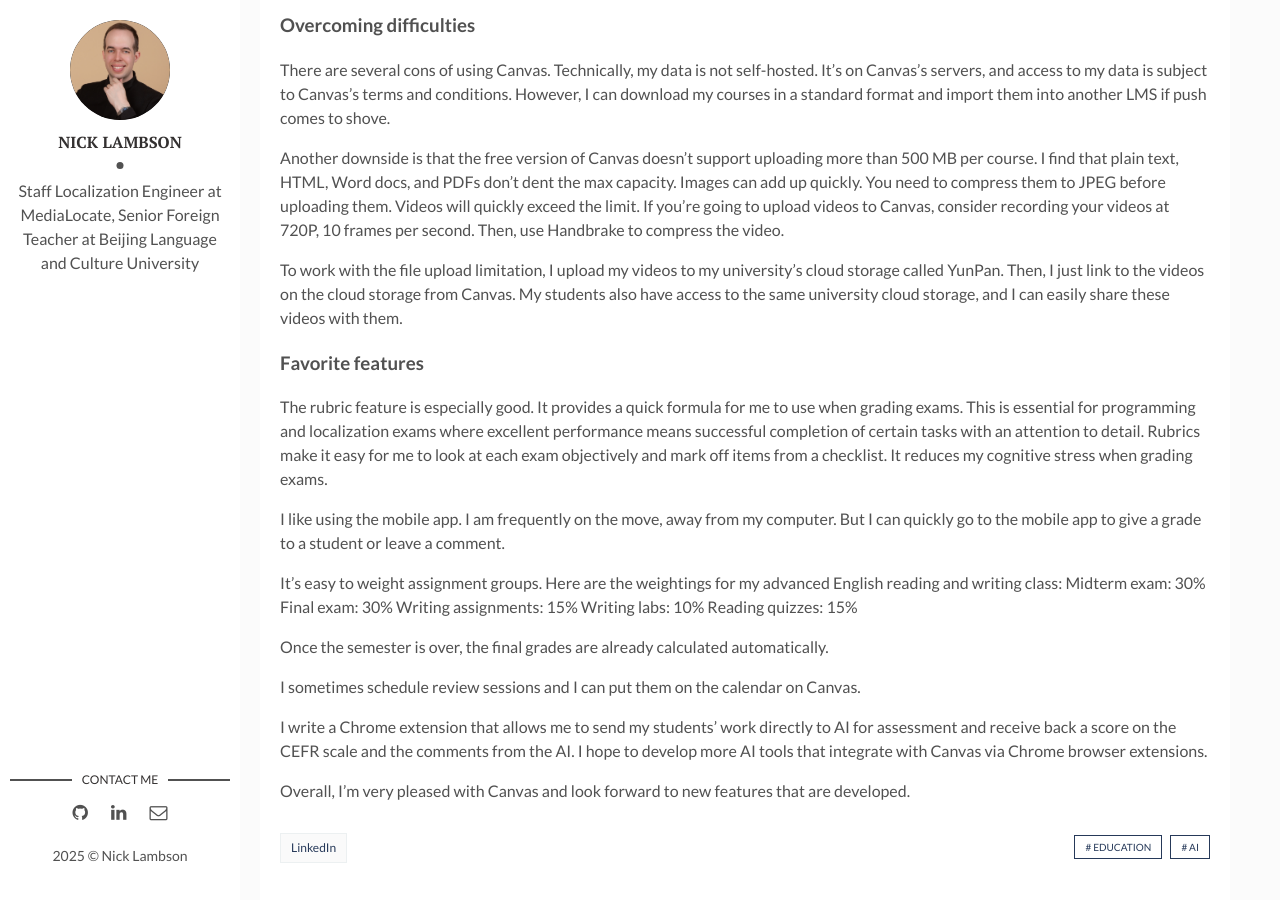
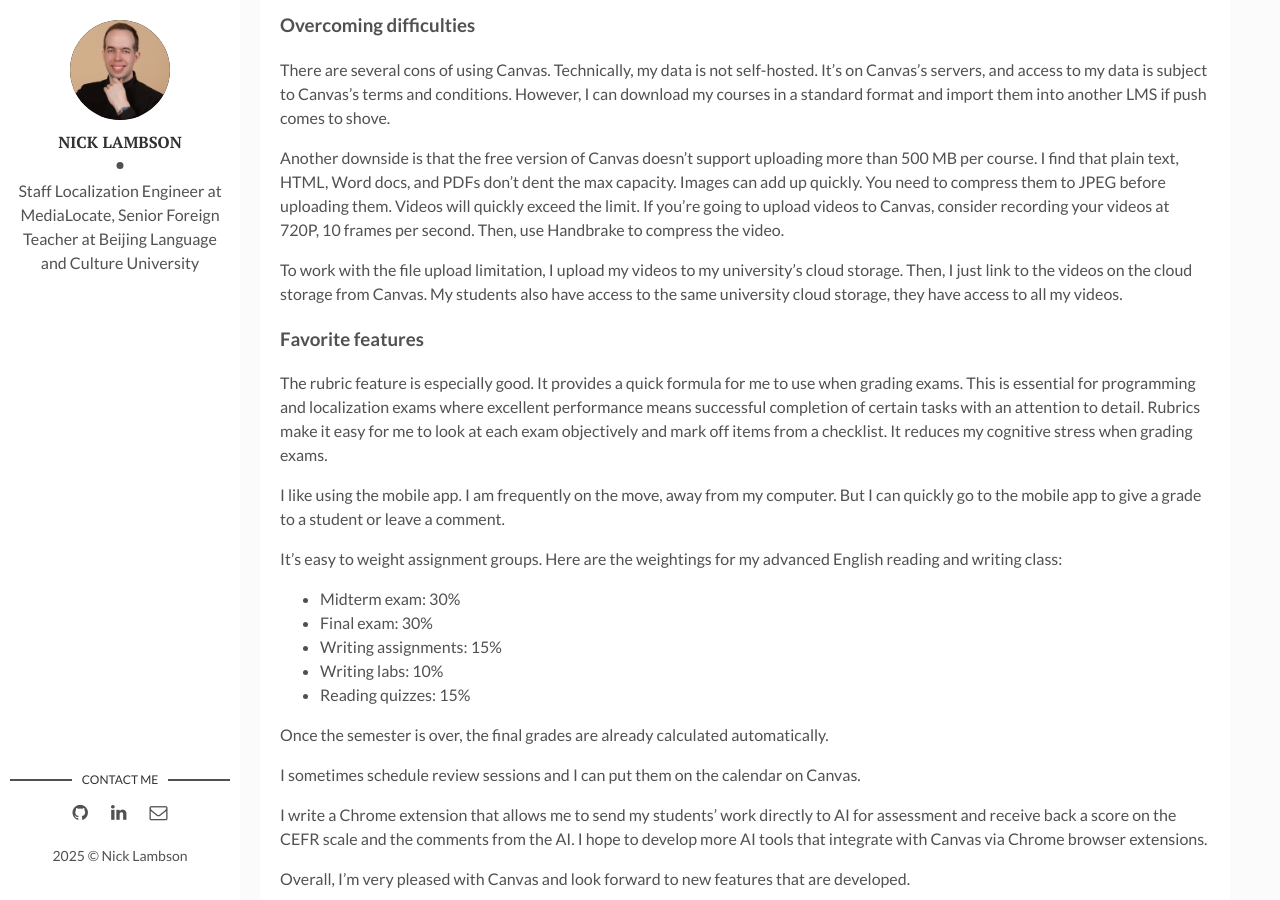
Before and after one commit to nicklambson/nicklambson.github.io, a Jekyll site: the page built from _posts/2025-05-09-learnpress-to-canvas.markdown, in a window 1280 px wide and 900 px high, scrolled down 2468 px. Built offline with Jekyll 4.4.1, drawn with Linux system fonts in a browser that asks for light colours.

Commit message:
Update 2025-05-09-learnpress-to-canvas.markdown

```diff
--- a/_posts/2025-05-09-learnpress-to-canvas.markdown
+++ b/_posts/2025-05-09-learnpress-to-canvas.markdown
@@ -53,7 +53,7 @@
 
 Another downside is that the free version of Canvas doesn’t support uploading more than 500 MB per course. I find that plain text, HTML, Word docs, and PDFs don't dent the max capacity. Images can add up quickly. You need to compress them to JPEG before uploading them. Videos will quickly exceed the limit. If you're going to upload videos to Canvas, consider recording your videos at 720P, 10 frames per second. Then, use Handbrake to compress the video.
 
-To work with the file upload limitation, I upload my videos to my university’s cloud storage called YunPan. Then, I just link to the videos on the cloud storage from Canvas. My students also have access to the same university cloud storage, and I can easily share these videos with them.
+To work with the file upload limitation, I upload my videos to my university’s cloud storage. Then, I just link to the videos on the cloud storage from Canvas. My students also have access to the same university cloud storage, they have access to all my videos.
 
 ### Favorite features
 
@@ -62,11 +62,11 @@
 I like using the mobile app. I am frequently on the move, away from my computer. But I can quickly go to the mobile app to give a grade to a student or leave a comment.
 
 It’s easy to weight assignment groups. Here are the weightings for my advanced English reading and writing class:
-Midterm exam: 30%
-Final exam: 30%
-Writing assignments: 15%
-Writing labs: 10%
-Reading quizzes: 15%
+ - Midterm exam: 30%
+ - Final exam: 30%
+ - Writing assignments: 15%
+ - Writing labs: 10%
+ - Reading quizzes: 15%
 
 Once the semester is over, the final grades are already calculated automatically.
 
```
